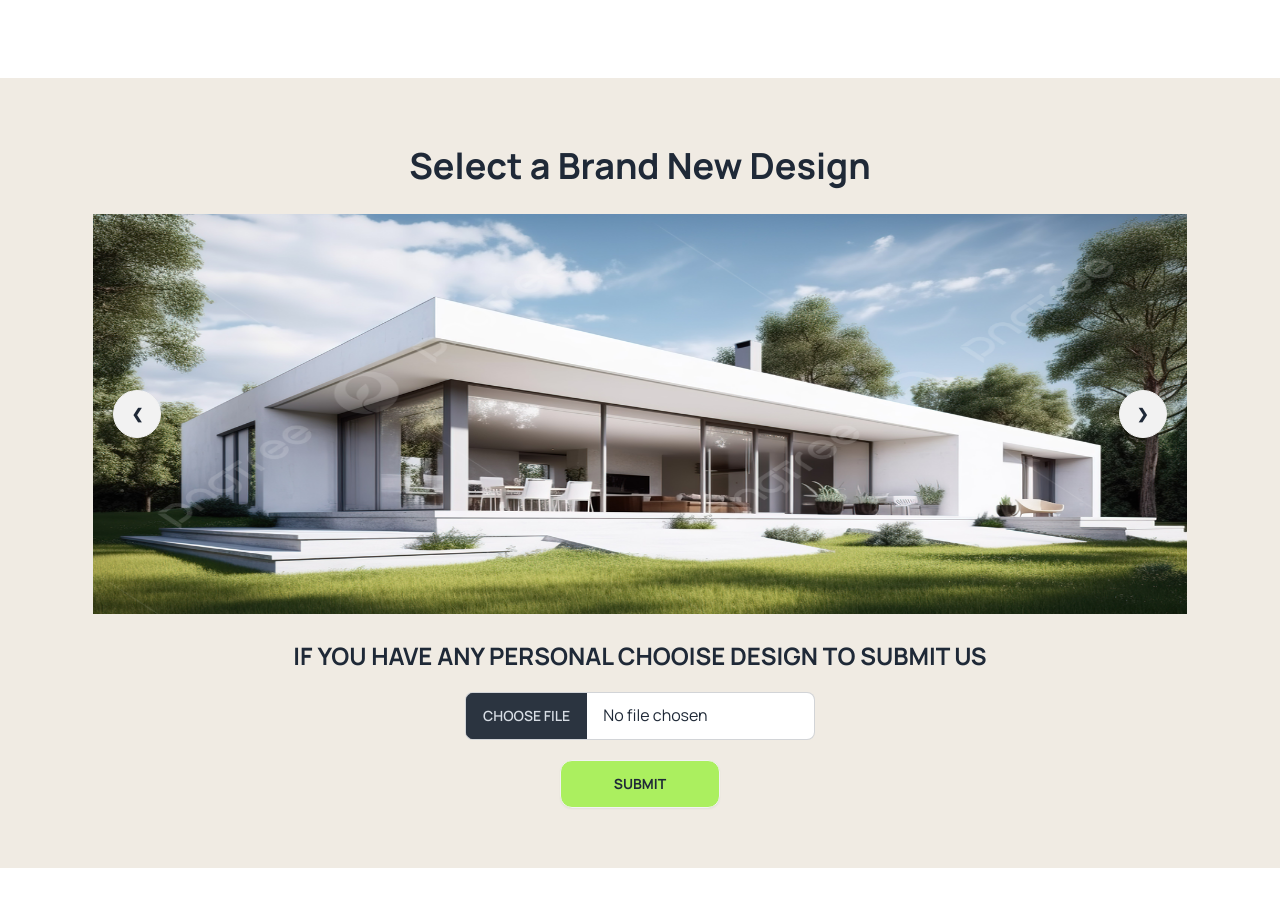
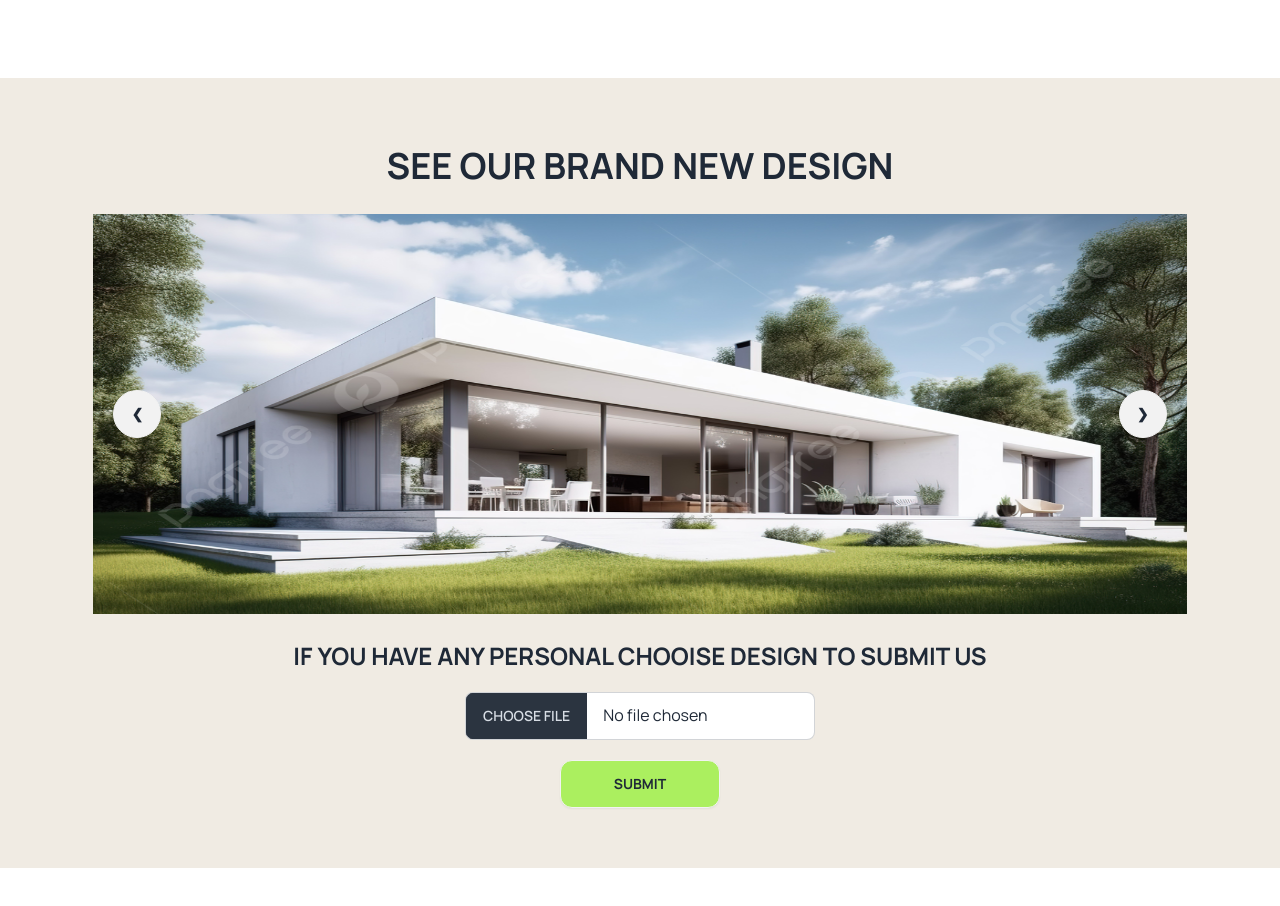
Before and after one commit to mdnasiruddin78/assignment-3, a plain HTML site: page index.html in a window 1280 px wide. Shown: the part 3712-4618 px from the top of the page. Drawn offline with nearby package versions, Linux system fonts and the light colour scheme.

Commit message:
heading change

```diff
--- a/index.html
+++ b/index.html
@@ -240,7 +240,7 @@
          <!-- chcllenge section -->
           <section class="mt-20 bg-challenge">
             <div class="w-11/12 mx-auto lg:p-10">
-                <h1 class="text-4xl font-bold text-center py-7">Select a Brand New Design</h1>
+                <h1 class="text-4xl font-bold text-center py-7">SEE OUR BRAND NEW DESIGN</h1>
                 <div class="carousel w-full">
                     <div id="slide1" class="carousel-item relative w-full h-[400px]">
                       <img
```
